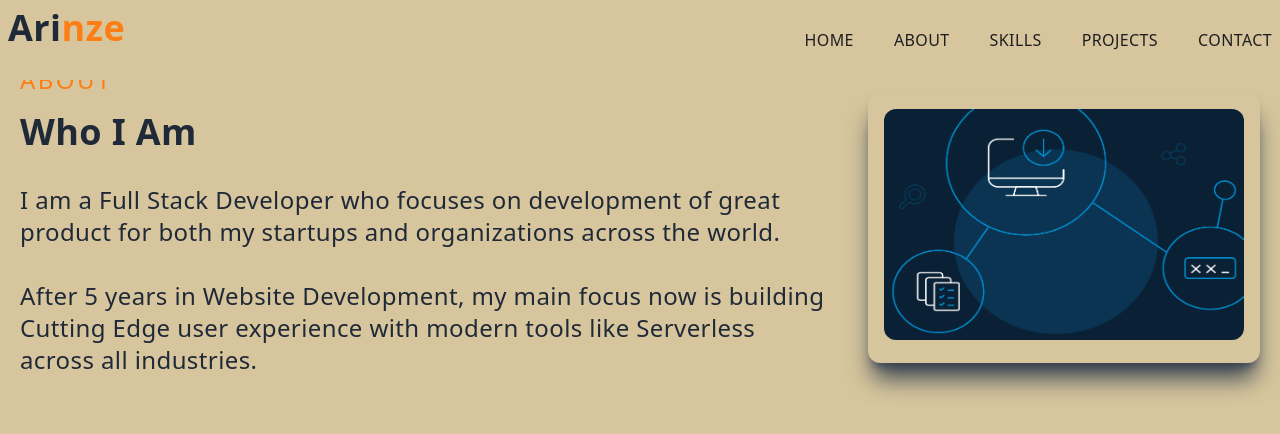
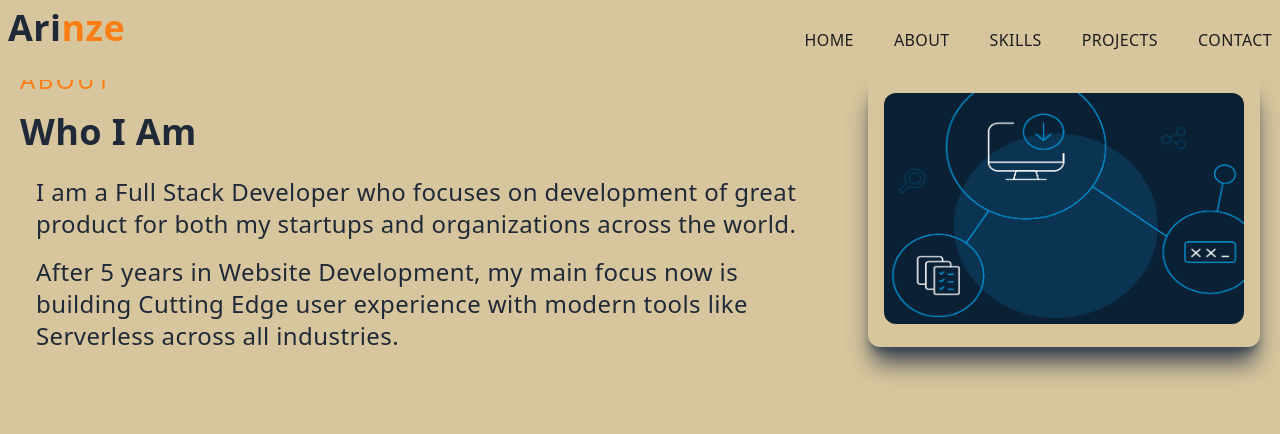
Before and after one commit to Aribobo/Arinze, a Next.js app: page /components/About in a window 1280 px wide. Shown: the top 434 px of the page. Built offline with nearby package versions, Linux system fonts and the light colour scheme.

Commit message:
change on padding

```diff
--- a/pages/components/About.jsx
+++ b/pages/components/About.jsx
@@ -11,12 +11,12 @@ const About = () => {
           About
         </p>
         <h2 className="py-4 text-gray-800">Who I Am</h2>
-          <p className="py-4 text-gray-800">
+          <p className="py-2 text-gray-800 px-4">
             I am a Full Stack Developer who focuses on development of great
             product for both my startups and organizations across the
             world.
           </p>
-          <p className="py-4 text-gray-800">
+          <p className="py-2 text-gray-800 px-4">
             After 5 years in Website Development, my main focus now is building
             Cutting Edge user experience with modern tools like Serverless
             across all industries.
```
